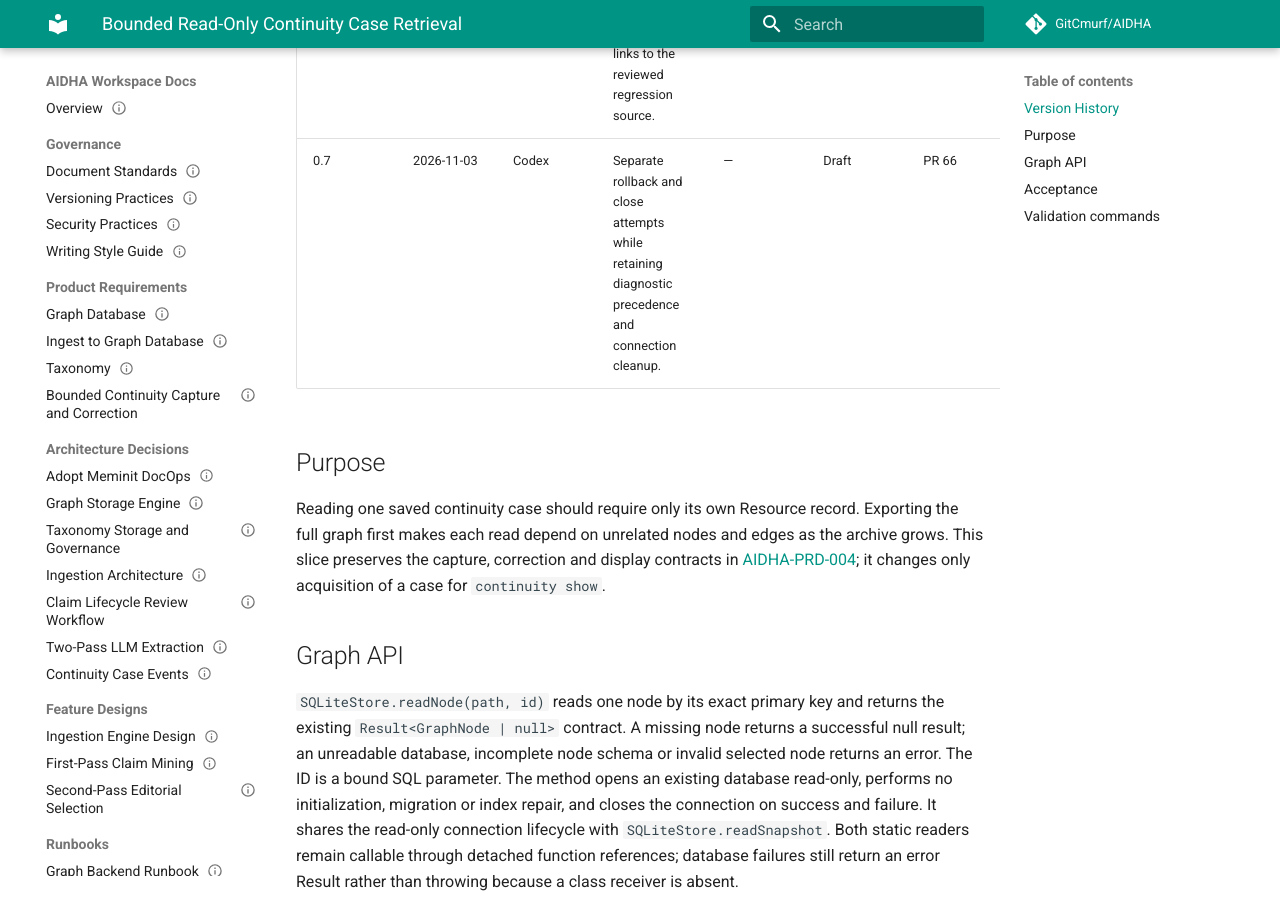
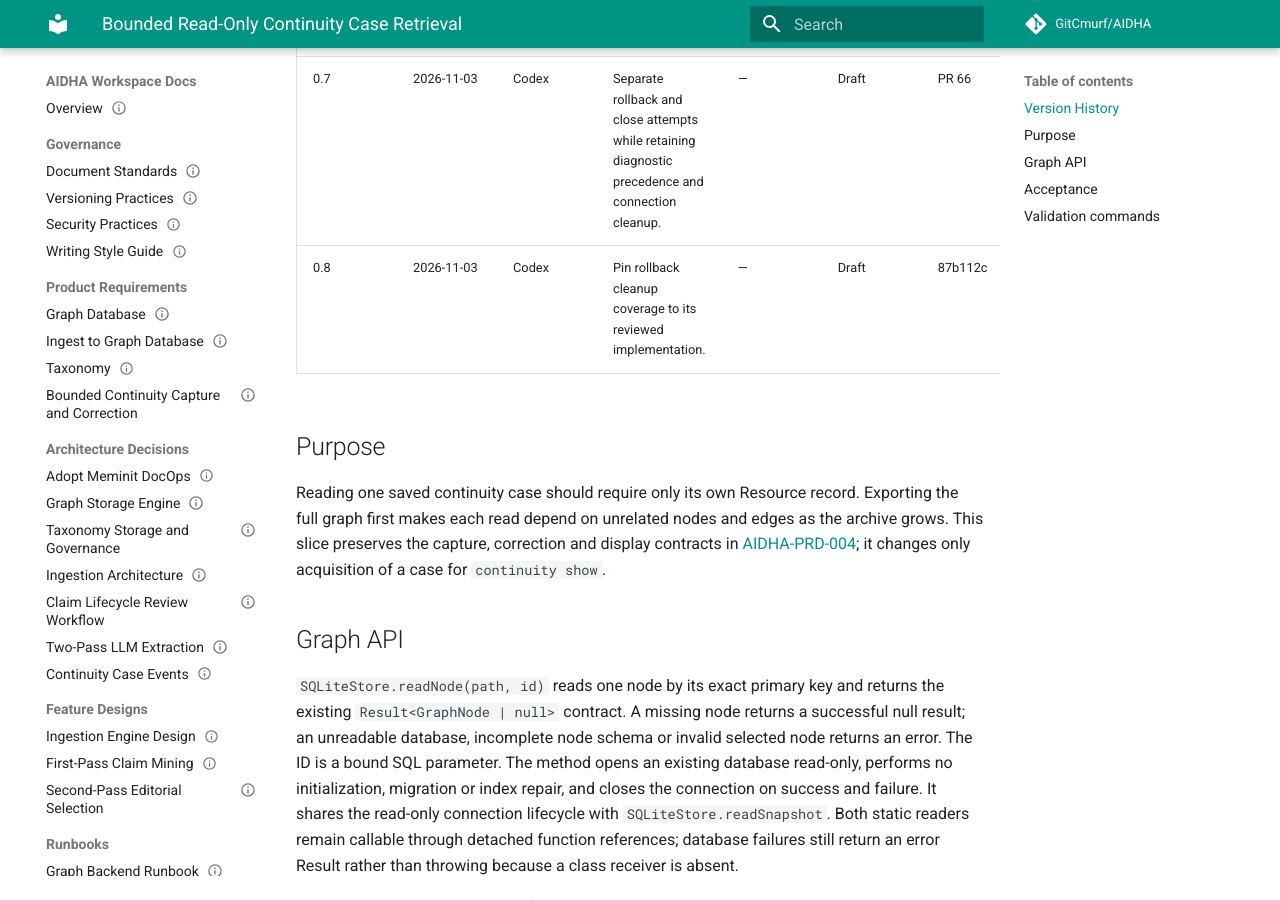
Before and after one commit to GitCmurf/AIDHA, an MkDocs documentation site: the page built from docs/55-testing/testing-098-continuity-case-reads.md, in a window 1280 px wide and 900 px high, scrolled down 1333 px. Built offline with MkDocs 1.6.1 and Material for MkDocs 9.7.7, drawn with Linux system fonts in a browser that asks for light colours; comment, search, counter and statistics services are not loaded; the version menu is left out.

Commit message:
docs(continuity): pin rollback cleanup regression source

```diff
--- a/docs/01-indices/catalog.json
+++ b/docs/01-indices/catalog.json
@@ -716,7 +716,7 @@
       "document_id": "AIDHA-TESTING-098",
       "owner": "Engineering",
       "status": "Draft",
-      "version": "0.7",
+      "version": "0.8",
       "last_updated": "2026-11-03",
       "title": "Bounded Read-Only Continuity Case Retrieval",
       "type": "TESTING",
--- a/docs/55-testing/testing-098-continuity-case-reads.md
+++ b/docs/55-testing/testing-098-continuity-case-reads.md
@@ -2,7 +2,7 @@
 document_id: AIDHA-TESTING-098
 owner: Engineering
 status: Draft
-version: '0.7'
+version: '0.8'
 last_updated: 2026-11-03
 title: Bounded Read-Only Continuity Case Retrieval
 type: TESTING
@@ -14,7 +14,7 @@
 > **Document ID:** AIDHA-TESTING-098
 > **Owner:** Engineering
 > **Status:** Draft
-> **Version:** 0.7
+> **Version:** 0.8
 > **Last Updated:** 2026-11-03
 > **Type:** TESTING
 
@@ -31,6 +31,7 @@
 | 0.5 | 2026-11-03 | Codex | Preserve detached static-reader calls with public API regressions. | — | Draft | PR 66 |
 | 0.6 | 2026-11-03 | Codex | Pin CLI, node and snapshot acceptance links to the reviewed regression source. | — | Draft | 4e5cc24 |
 | 0.7 | 2026-11-03 | Codex | Separate rollback and close attempts while retaining diagnostic precedence and connection cleanup. | — | Draft | PR 66 |
+| 0.8 | 2026-11-03 | Codex | Pin rollback cleanup coverage to its reviewed implementation. | — | Draft | 87b112c |
 
 ## Purpose
 
@@ -96,4 +97,4 @@
 
 [cli-tests]: https://github.com/GitCmurf/AIDHA/blob/4e5cc244ca1d3e63ebf16cee9d1d49fb76c23582/packages/praecis/cli/tests/continuity.test.ts
 [node-tests]: https://github.com/GitCmurf/AIDHA/blob/4e5cc244ca1d3e63ebf16cee9d1d49fb76c23582/packages/reconditum/tests/sqlite-read-node.test.ts
-[snapshot-tests]: https://github.com/GitCmurf/AIDHA/blob/4e5cc244ca1d3e63ebf16cee9d1d49fb76c23582/packages/reconditum/tests/sqlite-read-snapshot.test.ts
+[snapshot-tests]: https://github.com/GitCmurf/AIDHA/blob/87b112ca97af06cccddc44bdce794627ee43ccb2/packages/reconditum/tests/sqlite-read-snapshot.test.ts
```
